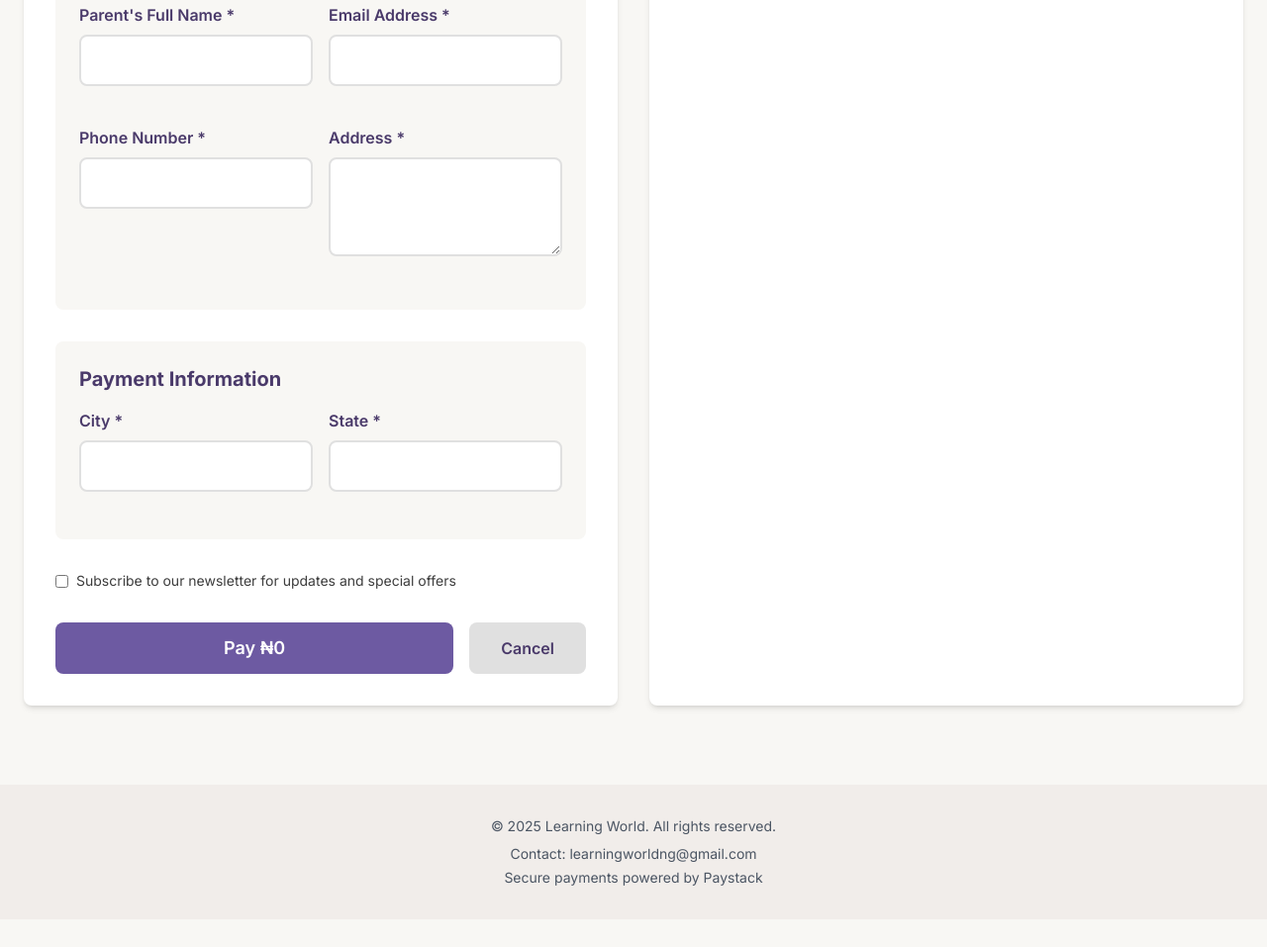
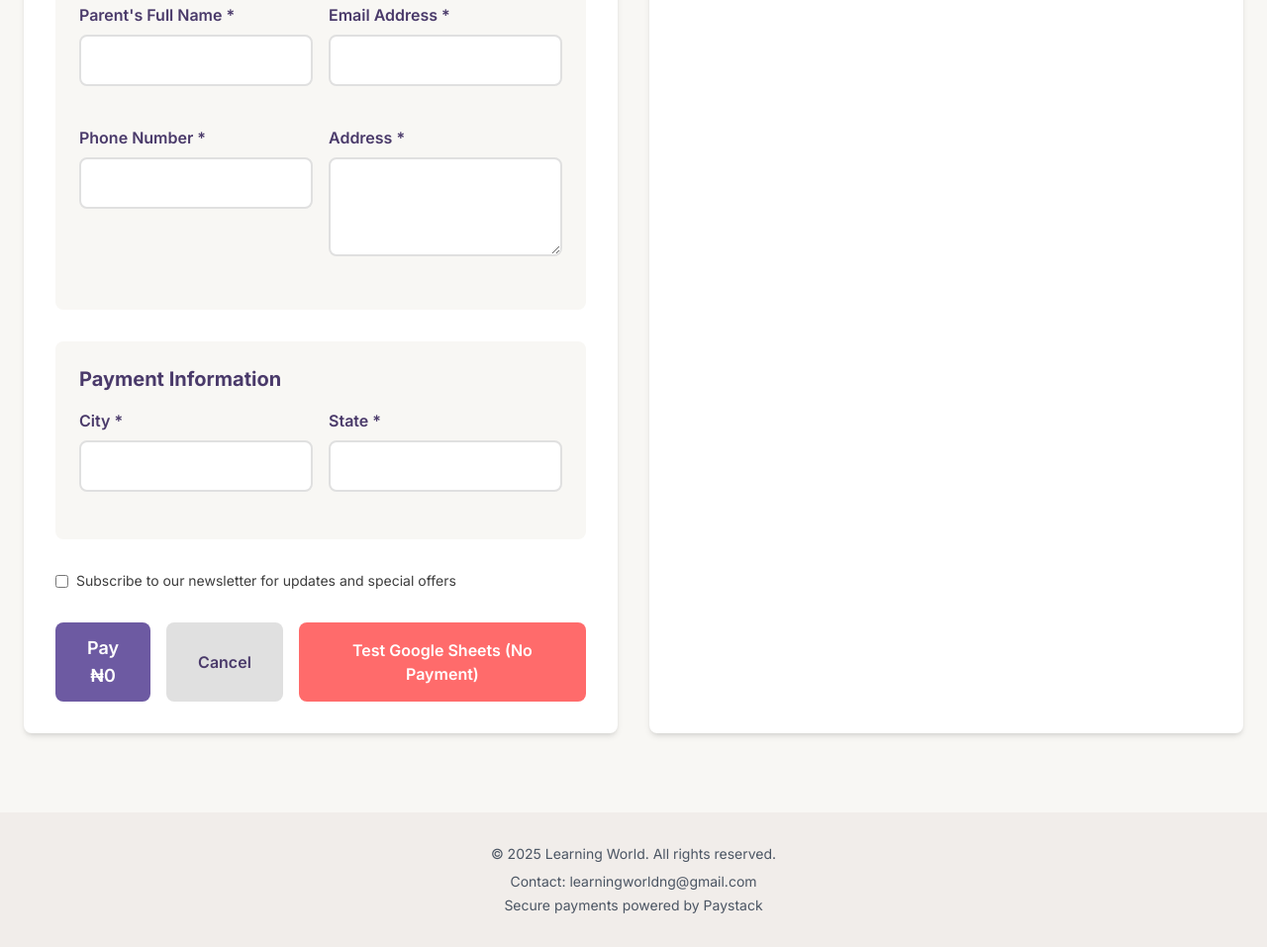
Before and after one commit to Abumonye/lw, a plain HTML site: page payment-page.html in a window 1280 px wide. Shown: the part 742-1699 px from the top of the page at 99% size. Before the commit the page ends 1671 px from the top, so only its background shows below. Drawn offline with nearby package versions, Linux system fonts and the light colour scheme.

Commit message:
sheets testing

```diff
--- a/payment-page.html
+++ b/payment-page.html
@@ -230,6 +230,9 @@
                             <button type="button" onclick="window.location.href='summer-landing.html'" class="btn-secondary">
                                 Cancel
                             </button>
+                            <button type="button" onclick="testGoogleSheetsIntegration()" class="btn-secondary" style="background-color: #ff6b6b; color: white;">
+                                Test Google Sheets (No Payment)
+                            </button>
                         </div>
 
                         <div id="loading" class="loading text-center mt-4">
@@ -450,6 +453,8 @@
                 currency: 'NGN',
                 ref: 'LW_' + Math.floor((Math.random() * 1000000000) + 1),
                 callback: function(response) {
+                    console.log('🎉 Payment successful!');
+                    console.log('Payment response:', response);
                     // Payment successful
                     showLoading(false);
                     showSuccess();
@@ -469,6 +474,7 @@
                     }, 3000);
                 },
                 onClose: function() {
+                    console.log('❌ Payment was cancelled by user');
                     // Payment cancelled
                     showLoading(false);
                     showError('Payment was cancelled. Please try again.');
@@ -573,6 +579,32 @@
             document.getElementById('success-message').style.display = 'none';
             document.getElementById('error-message').style.display = 'none';
         }
+
+        function testGoogleSheetsIntegration() {
+            console.log('🧪 Testing Google Sheets integration...');
+
+            // Simulate payment data
+            const testPaymentData = {
+                childName: 'Test Child',
+                childAge: '12',
+                childGender: 'Male',
+                location: 'Lagos',
+                parentName: 'Test Parent',
+                email: 'test@example.com',
+                phone: '08012345678',
+                address: 'Test Address',
+                city: 'Lagos',
+                state: 'Lagos',
+                amount: 5000000 // 50,000 in kobo
+            };
+
+            const testReference = 'TEST_REF_' + Math.floor(Math.random() * 1000000);
+
+            console.log('🧪 Calling saveEnrollmentToDatabase with test data...');
+            saveEnrollmentToDatabase(testPaymentData, testReference);
+
+            alert('Test completed! Check console for results.');
+        }
     </script>
 </body>
 
```
